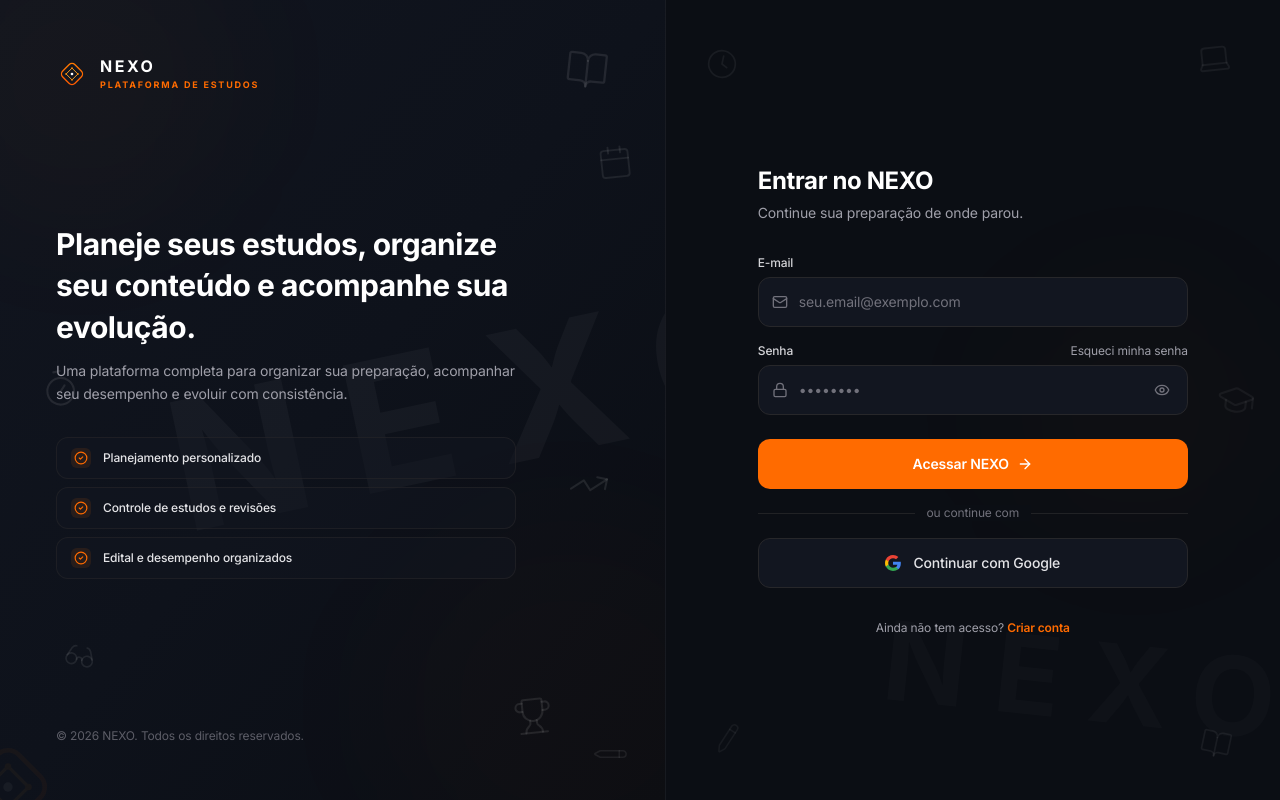
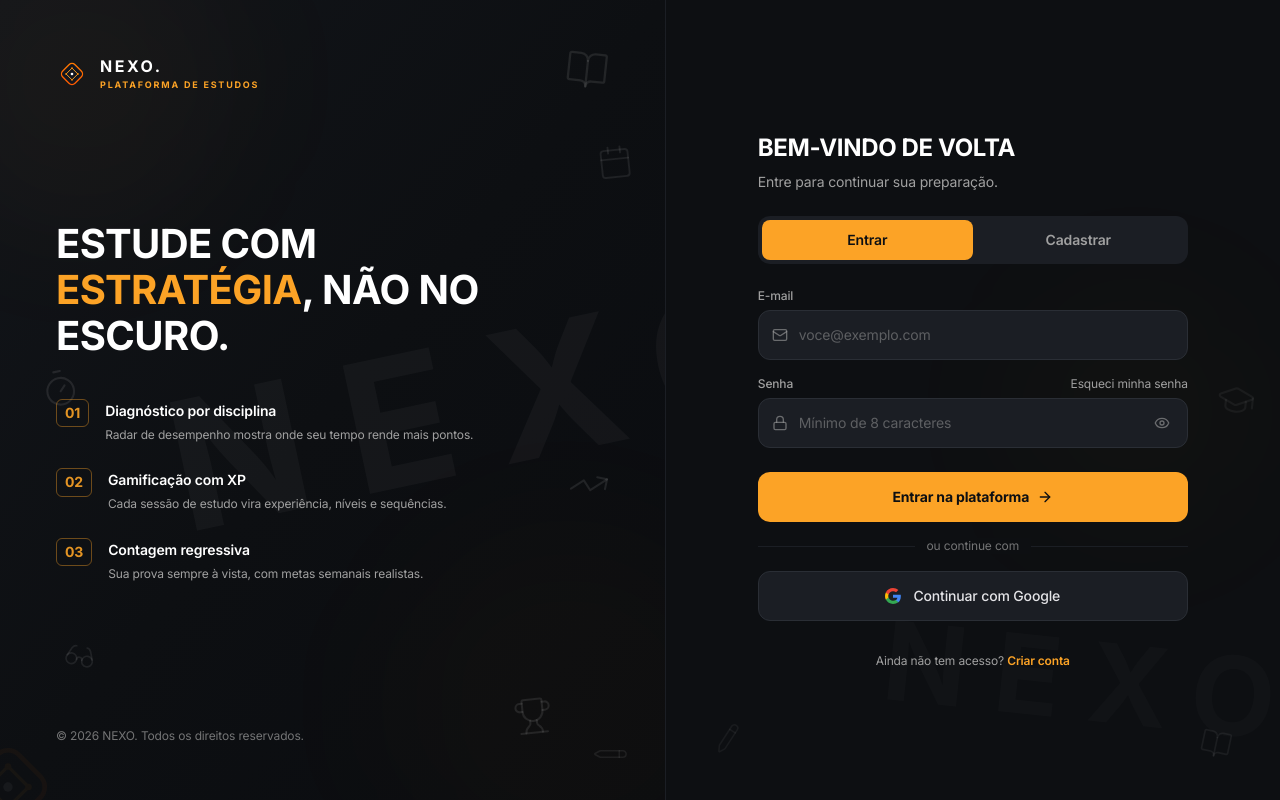
Before and after one commit to contatotheduarteonline-web/Nexo-Web, a React (Vite) app: page / in a window 1280 px wide. Built offline with nearby package versions, Linux system fonts and the light colour scheme; no server answers.

Commit message:
Atualizar interface da tela de login para novo design
Co-authored-by: contatotheduarteonline-web <329538315+contatotheduarteonline-web@users.noreply.github.com>

```diff
--- a/src/components/auth/LoginView.tsx
+++ b/src/components/auth/LoginView.tsx
@@ -6,14 +6,12 @@ import {
   AlertCircle,
   Eye,
   EyeOff,
-  CheckCircle2,
   BookOpen,
   Calendar,
   Clock,
   Timer,
   TrendingUp,
   Glasses,
-  Laptop,
   Trophy,
   Pencil,
   GraduationCap,
@@ -95,14 +93,14 @@ export const LoginView: React.FC<LoginViewProps> = ({ onGoToCadastro }) => {
   };
 
   return (
-    <div className="flex min-h-screen w-full bg-[#0B0E14] text-zinc-100 antialiased selection:bg-[#FF6B00]/30 selection:text-orange-200 lg:h-screen lg:overflow-hidden relative">
+    <div className="flex min-h-screen w-full bg-[#0d0f12] text-white antialiased selection:bg-[#fca326]/30 selection:text-[#fca326] lg:h-screen lg:overflow-hidden relative">
       {/* Desktop Left Institutional Section (52%) */}
-      <div className="hidden lg:flex lg:w-[52%] flex-col justify-between border-r border-zinc-800/40 bg-gradient-to-br from-[#11151F] via-[#0E121B] to-[#0A0D13] p-10 xl:p-14 2xl:p-16 relative overflow-y-auto overflow-x-hidden">
+      <div className="hidden lg:flex lg:w-[52%] flex-col justify-between border-r border-[#1b1e24] bg-gradient-to-br from-[#12151a] via-[#0d0f12] to-[#0a0c10] p-10 xl:p-14 2xl:p-16 relative overflow-y-auto overflow-x-hidden">
         {/* Layer 0: Decorative Watermark Background */}
         <div className="absolute inset-0 pointer-events-none select-none z-0 overflow-hidden">
           {/* Subtle warm ambient glows */}
-          <div className="absolute -top-20 -left-20 h-80 w-80 rounded-full bg-[#FF6B00]/[0.025] blur-3xl" />
-          <div className="absolute -bottom-24 -right-24 h-96 w-96 rounded-full bg-[#FF6B00]/[0.02] blur-3xl" />
+          <div className="absolute -top-20 -left-20 h-80 w-80 rounded-full bg-[#fca326]/[0.03] blur-3xl" />
+          <div className="absolute -bottom-24 -right-24 h-96 w-96 rounded-full bg-[#fca326]/[0.02] blur-3xl" />
 
           {/* Large NEXO Wordmark Watermark */}
           <div className="absolute right-0 top-1/2 -translate-y-1/2 translate-x-1/4 select-none pointer-events-none leading-none">
@@ -116,20 +114,13 @@ export const LoginView: React.FC<LoginViewProps> = ({ onGoToCadastro }) => {
             <Logo variant="symbol" size="hero" />
           </div>
 
-          {/* Outline Study Icons (Watermark line art: 7% - 10% opacity, stroke-[1.25]) */}
-          {/* Top-Right: Book */}
+          {/* Outline Study Icons (Watermark line art) */}
           <BookOpen className="absolute top-12 right-14 h-11 w-11 text-white/[0.09] stroke-[1.25] rotate-6" />
-          {/* Upper-Right: Calendar */}
           <Calendar className="absolute top-36 right-8 h-9 w-9 text-white/[0.08] stroke-[1.25] -rotate-6" />
-          {/* Mid-Left: Timer / Chronometer */}
           <Timer className="absolute top-[46%] left-10 h-10 w-10 text-white/[0.09] stroke-[1.25] -rotate-12" />
-          {/* Mid-Right: Performance Chart */}
           <TrendingUp className="absolute top-[58%] right-14 h-10 w-10 text-white/[0.09] stroke-[1.25] rotate-12" />
-          {/* Lower-Left: Glasses */}
           <Glasses className="absolute bottom-32 left-16 h-8 w-8 text-white/[0.08] stroke-[1.25] rotate-12" />
-          {/* Lower-Center: Trophy */}
           <Trophy className="absolute bottom-16 right-28 h-10 w-10 text-white/[0.09] stroke-[1.25] -rotate-6" />
-          {/* Bottom-Right: Pencil */}
           <Pencil className="absolute bottom-8 right-10 h-7 w-7 text-white/[0.07] stroke-[1.25] rotate-45" />
         </div>
 
@@ -139,9 +130,9 @@ export const LoginView: React.FC<LoginViewProps> = ({ onGoToCadastro }) => {
             <Logo variant="symbol" size="sm" />
             <div className="flex flex-col justify-center">
               <span className="text-base font-black tracking-[0.16em] text-white leading-tight">
-                NEXO
+                NEXO.
               </span>
-              <span className="text-[9px] font-bold uppercase tracking-[0.2em] text-[#FF6B00] mt-0.5">
+              <span className="text-[9px] font-bold uppercase tracking-[0.2em] text-[#fca326] mt-0.5">
                 Plataforma de Estudos
               </span>
             </div>
@@ -149,53 +140,63 @@ export const LoginView: React.FC<LoginViewProps> = ({ onGoToCadastro }) => {
         </div>
 
         {/* Central Presentation (Foreground: z-10) */}
-        <div className="relative z-10 my-auto max-w-[460px] space-y-7 py-8">
-          <div className="space-y-3">
-            <h1 className="text-2xl xl:text-3xl font-bold tracking-tight text-white leading-snug">
-              Planeje seus estudos, organize seu conteúdo e acompanhe sua evolução.
-            </h1>
-            <p className="text-sm text-zinc-400 font-normal leading-relaxed">
-              Uma plataforma completa para organizar sua preparação, acompanhar seu desempenho e evoluir com consistência.
-            </p>
-          </div>
+        <div className="relative z-10 my-auto max-w-[480px] space-y-10 py-8">
+          <h1 className="text-3xl xl:text-[40px] font-black uppercase tracking-tight text-white leading-[1.15]">
+            Estude com <span className="text-[#fca326]">estratégia</span>, não no escuro.
+          </h1>
 
-          {/* 3 Compact Benefit Items */}
-          <div className="space-y-2 pt-1">
-            <div className="flex items-center gap-3 rounded-xl border border-zinc-800/60 bg-[#121620]/50 px-3.5 py-2.5 text-xs text-zinc-200 transition-colors hover:border-zinc-700/60 hover:bg-[#141A26]">
-              <div className="flex h-5 w-5 shrink-0 items-center justify-center rounded-md bg-[#FF6B00]/10 text-[#FF6B00]">
-                <CheckCircle2 className="h-3.5 w-3.5" />
+          {/* 3 Numbered Feature Items */}
+          <div className="space-y-6">
+            <div className="flex items-start gap-4">
+              <span className="text-sm font-bold text-[#fca326]/90 border border-[#fca326]/40 rounded-md px-2 py-0.5 leading-relaxed select-none">
+                01
+              </span>
+              <div className="pt-0.5">
+                <p className="text-sm font-semibold text-white">Diagnóstico por disciplina</p>
+                <p className="text-xs text-[#a0a0a0] mt-1 leading-relaxed">
+                  Radar de desempenho mostra onde seu tempo rende mais pontos.
+                </p>
               </div>
-              <span className="font-medium">Planejamento personalizado</span>
             </div>
 
-            <div className="flex items-center gap-3 rounded-xl border border-zinc-800/60 bg-[#121620]/50 px-3.5 py-2.5 text-xs text-zinc-200 transition-colors hover:border-zinc-700/60 hover:bg-[#141A26]">
-              <div className="flex h-5 w-5 shrink-0 items-center justify-center rounded-md bg-[#FF6B00]/10 text-[#FF6B00]">
-                <CheckCircle2 className="h-3.5 w-3.5" />
+            <div className="flex items-start gap-4">
+              <span className="text-sm font-bold text-[#fca326]/90 border border-[#fca326]/40 rounded-md px-2 py-0.5 leading-relaxed select-none">
+                02
+              </span>
+              <div className="pt-0.5">
+                <p className="text-sm font-semibold text-white">Gamificação com XP</p>
+                <p className="text-xs text-[#a0a0a0] mt-1 leading-relaxed">
+                  Cada sessão de estudo vira experiência, níveis e sequências.
+                </p>
               </div>
-              <span className="font-medium">Controle de estudos e revisões</span>
             </div>
 
-            <div className="flex items-center gap-3 rounded-xl border border-zinc-800/60 bg-[#121620]/50 px-3.5 py-2.5 text-xs text-zinc-200 transition-colors hover:border-zinc-700/60 hover:bg-[#141A26]">
-              <div className="flex h-5 w-5 shrink-0 items-center justify-center rounded-md bg-[#FF6B00]/10 text-[#FF6B00]">
-                <CheckCircle2 className="h-3.5 w-3.5" />
+            <div className="flex items-start gap-4">
+              <span className="text-sm font-bold text-[#fca326]/90 border border-[#fca326]/40 rounded-md px-2 py-0.5 leading-relaxed select-none">
+                03
+              </span>
+              <div className="pt-0.5">
+                <p className="text-sm font-semibold text-white">Contagem regressiva</p>
+                <p className="text-xs text-[#a0a0a0] mt-1 leading-relaxed">
+                  Sua prova sempre à vista, com metas semanais realistas.
+                </p>
               </div>
-              <span className="font-medium">Edital e desempenho organizados</span>
             </div>
           </div>
         </div>
 
         {/* Footer (Foreground: z-10) */}
-        <div className="relative z-10 text-xs text-zinc-500/80 font-normal pt-4">
+        <div className="relative z-10 text-xs text-[#a0a0a0]/70 font-normal pt-4">
           © 2026 NEXO. Todos os direitos reservados.
         </div>
       </div>
 
       {/* Right Side: Clean Login Form (48% on desktop) */}
-      <div className="flex w-full lg:w-[48%] flex-col justify-center items-center p-6 sm:p-10 lg:p-12 xl:p-16 h-full overflow-y-auto overflow-x-hidden bg-[#0B0E14] relative">
-        {/* Layer 0: Subtle Watermark Background for Right Side (discreet 5% - 7% opacity, perimeter only) */}
+      <div className="flex w-full lg:w-[48%] flex-col justify-center items-center p-6 sm:p-10 lg:p-12 xl:p-16 h-full overflow-y-auto overflow-x-hidden bg-[#0d0f12] relative">
+        {/* Layer 0: Subtle Watermark Background for Right Side */}
         <div className="absolute inset-0 pointer-events-none select-none z-0 overflow-hidden">
           {/* Soft ambient depth glow */}
-          <div className="absolute top-1/3 right-0 h-72 w-72 rounded-full bg-[#FF6B00]/[0.015] blur-3xl" />
+          <div className="absolute top-1/3 right-0 h-72 w-72 rounded-full bg-[#fca326]/[0.015] blur-3xl" />
 
           {/* Subtle Wordmark Watermark on right edge */}
           <div className="hidden lg:block absolute -right-6 bottom-16 select-none pointer-events-none leading-none">
@@ -204,18 +205,10 @@ export const LoginView: React.FC<LoginViewProps> = ({ onGoToCadastro }) => {
             </span>
           </div>
 
-          {/* Outline Study Icons - Perimeter Placement only (leaves center form 100% clean) */}
-          {/* Top-Right: Laptop */}
-          <Laptop className="absolute top-8 right-8 sm:top-10 sm:right-12 h-9 w-9 text-white/[0.06] stroke-[1.25] -rotate-6" />
-          {/* Top-Left: Clock (Desktop only) */}
-          <Clock className="hidden lg:block absolute top-12 left-10 h-8 w-8 text-white/[0.06] stroke-[1.25] rotate-12" />
-          {/* Mid-Right Edge: Graduation Cap (Desktop only) */}
+          {/* Outline Study Icons - Perimeter Placement only */}
           <GraduationCap className="hidden lg:block absolute top-1/2 right-6 -translate-y-1/2 h-10 w-10 text-white/[0.05] stroke-[1.25] rotate-6" />
-          {/* Bottom-Right: Book (Desktop + Mobile corner) */}
           <BookOpen className="absolute bottom-8 right-8 sm:bottom-10 sm:right-12 h-8 w-8 text-white/[0.06] stroke-[1.25] rotate-12" />
-          {/* Bottom-Left: Pencil (Desktop + Mobile corner) */}
           <Pencil className="absolute bottom-10 left-8 sm:bottom-12 sm:left-12 h-7 w-7 text-white/[0.05] stroke-[1.25] -rotate-12" />
-          {/* Mobile Top-Left subtle Trophy */}
           <Trophy className="lg:hidden absolute top-6 left-6 h-7 w-7 text-white/[0.05] stroke-[1.25] -rotate-6" />
         </div>
 
@@ -227,9 +220,9 @@ export const LoginView: React.FC<LoginViewProps> = ({ onGoToCadastro }) => {
               <Logo variant="symbol" size="sm" />
               <div className="flex flex-col text-left">
                 <span className="text-lg font-black tracking-[0.18em] text-white leading-none">
-                  NEXO
+                  NEXO.
                 </span>
-                <span className="text-[9px] font-bold uppercase tracking-[0.22em] text-[#FF6B00] mt-0.5">
+                <span className="text-[9px] font-bold uppercase tracking-[0.22em] text-[#fca326] mt-0.5">
                   Plataforma de Estudos
                 </span>
               </div>
@@ -237,13 +230,31 @@ export const LoginView: React.FC<LoginViewProps> = ({ onGoToCadastro }) => {
           </div>
 
           {/* Form Header */}
-          <div className="mb-8 space-y-1.5 text-left">
-            <h2 className="text-2xl font-bold tracking-tight text-white">
-              Entrar no NEXO
+          <div className="mb-6 space-y-2 text-left">
+            <h2 className="text-2xl font-black uppercase tracking-tight text-white">
+              Bem-vindo de volta
             </h2>
-            <p className="text-sm text-zinc-400 font-normal">
-              Continue sua preparação de onde parou.
+            <p className="text-sm text-[#a0a0a0] font-normal">
+              Entre para continuar sua preparação.
             </p>
+          </div>
+
+          {/* Tab Switcher */}
+          <div className="mb-6 flex rounded-xl bg-[#1b1e24] p-1">
+            <button
+              type="button"
+              className="flex-1 rounded-lg bg-[#fca326] px-4 py-2.5 text-sm font-semibold text-[#0d0f12] transition-colors cursor-default"
+            >
+              Entrar
+            </button>
+            <button
+              type="button"
+              onClick={onGoToCadastro}
+              disabled={!onGoToCadastro}
+              className="flex-1 rounded-lg px-4 py-2.5 text-sm font-semibold text-[#a0a0a0] hover:text-white transition-colors cursor-pointer disabled:cursor-default"
+            >
+              Cadastrar
+            </button>
           </div>
 
           {/* Unauthorized Domain Helper Notification */}
@@ -326,7 +337,7 @@ export const LoginView: React.FC<LoginViewProps> = ({ onGoToCadastro }) => {
                     type="button"
                     onClick={handleGoogleLogin}
                     disabled={isLoading || isGoogleLoading}
-                    className="mt-1 inline-flex items-center gap-1.5 rounded-lg bg-[#FF6B00] px-3 py-1.5 text-xs font-semibold text-white hover:bg-[#FF7A1A] transition-colors cursor-pointer"
+                    className="mt-1 inline-flex items-center gap-1.5 rounded-lg bg-[#fca326] px-3 py-1.5 text-xs font-semibold text-[#0d0f12] hover:bg-[#ffb04d] transition-colors cursor-pointer"
                   >
                     <span>Entrar com Conta Google</span>
                     <ArrowRight className="h-3.5 w-3.5" />
@@ -339,7 +350,7 @@ export const LoginView: React.FC<LoginViewProps> = ({ onGoToCadastro }) => {
           {/* Email + Password Form */}
           <form onSubmit={handleEmailLogin} className="space-y-4" noValidate>
             <div>
-              <label htmlFor="login-email" className="block text-xs font-medium text-zinc-300 mb-1.5">
+              <label htmlFor="login-email" className="block text-xs font-medium text-[#a0a0a0] mb-1.5">
                 E-mail
               </label>
               <div className="relative">
@@ -353,22 +364,22 @@ export const LoginView: React.FC<LoginViewProps> = ({ onGoToCadastro }) => {
                     setEmail(e.target.value);
                     if (error) setError("");
                   }}
-                  placeholder="seu.email@exemplo.com"
-                  className="h-[50px] w-full rounded-xl border border-zinc-800 bg-[#121620] pl-10 pr-4 text-sm text-white placeholder:text-zinc-500 transition-colors focus:border-[#FF6B00] focus:ring-1 focus:ring-[#FF6B00]/30 focus:outline-none"
+                  placeholder="voce@exemplo.com"
+                  className="h-[50px] w-full rounded-xl border border-[#2a2e35] bg-[#1b1e24] pl-10 pr-4 text-sm text-white placeholder:text-[#a0a0a0]/50 transition-colors focus:border-[#fca326] focus:ring-1 focus:ring-[#fca326]/30 focus:outline-none"
                 />
-                <Mail className="absolute left-3.5 top-1/2 -translate-y-1/2 h-4 w-4 text-zinc-500 pointer-events-none" />
+                <Mail className="absolute left-3.5 top-1/2 -translate-y-1/2 h-4 w-4 text-[#a0a0a0]/60 pointer-events-none" />
               </div>
             </div>
 
             <div>
               <div className="flex items-center justify-between mb-1.5">
-                <label htmlFor="login-password" className="block text-xs font-medium text-zinc-300">
+                <label htmlFor="login-password" className="block text-xs font-medium text-[#a0a0a0]">
                   Senha
                 </label>
                 <button
                   type="button"
                   onClick={() => setIsForgotModalOpen(true)}
-                  className="text-xs text-zinc-400 hover:text-[#FF6B00] transition-colors cursor-pointer"
+                  className="text-xs text-[#a0a0a0] hover:text-[#fca326] transition-colors cursor-pointer"
                 >
                   Esqueci minha senha
                 </button>
@@ -384,14 +395,14 @@ export const LoginView: React.FC<LoginViewProps> = ({ onGoToCadastro }) => {
                     setPassword(e.target.value);
                     if (error) setError("");
                   }}
-                  placeholder="••••••••"
-                  className="h-[50px] w-full rounded-xl border border-zinc-800 bg-[#121620] pl-10 pr-11 text-sm text-white placeholder:text-zinc-500 transition-colors focus:border-[#FF6B00] focus:ring-1 focus:ring-[#FF6B00]/30 focus:outline-none"
+                  placeholder="Mínimo de 8 caracteres"
+                  className="h-[50px] w-full rounded-xl border border-[#2a2e35] bg-[#1b1e24] pl-10 pr-11 text-sm text-white placeholder:text-[#a0a0a0]/50 transition-colors focus:border-[#fca326] focus:ring-1 focus:ring-[#fca326]/30 focus:outline-none"
                 />
-                <Lock className="absolute left-3.5 top-1/2 -translate-y-1/2 h-4 w-4 text-zinc-500 pointer-events-none" />
+                <Lock className="absolute left-3.5 top-1/2 -translate-y-1/2 h-4 w-4 text-[#a0a0a0]/60 pointer-events-none" />
                 <button
                   type="button"
                   onClick={() => setShowPassword(!showPassword)}
-                  className="absolute right-3.5 top-1/2 -translate-y-1/2 text-zinc-500 hover:text-zinc-300 transition-colors p-1 cursor-pointer"
+                  className="absolute right-3.5 top-1/2 -translate-y-1/2 text-[#a0a0a0]/60 hover:text-[#a0a0a0] transition-colors p-1 cursor-pointer"
                   aria-label={showPassword ? "Ocultar senha" : "Ver senha"}
                   title={showPassword ? "Ocultar senha" : "Ver senha"}
                 >
@@ -405,9 +416,9 @@ export const LoginView: React.FC<LoginViewProps> = ({ onGoToCadastro }) => {
               <button
                 type="submit"
                 disabled={isLoading || isGoogleLoading}
-                className="flex h-[50px] w-full items-center justify-center gap-2 rounded-xl bg-[#FF6B00] hover:bg-[#FF7A1A] text-sm font-semibold text-white transition-colors duration-150 active:scale-[0.99] disabled:opacity-50 disabled:pointer-events-none cursor-pointer"
+                className="flex h-[50px] w-full items-center justify-center gap-2 rounded-xl bg-[#fca326] hover:bg-[#ffb04d] text-sm font-bold text-[#0d0f12] transition-colors duration-150 active:scale-[0.99] disabled:opacity-50 disabled:pointer-events-none cursor-pointer"
               >
-                <span>{isLoading ? "Validando credenciais..." : "Acessar NEXO"}</span>
+                <span>{isLoading ? "Validando credenciais..." : "Entrar na plataforma"}</span>
                 {!isLoading && <ArrowRight className="h-4 w-4" />}
               </button>
             </div>
@@ -415,8 +426,8 @@ export const LoginView: React.FC<LoginViewProps> = ({ onGoToCadastro }) => {
 
           {/* Divider */}
           <div className="relative flex items-center justify-center my-6">
-            <div className="w-full border-t border-zinc-800/80"></div>
-            <span className="absolute bg-[#0B0E14] px-3 text-xs text-zinc-500 font-normal">
+            <div className="w-full border-t border-[#1b1e24]"></div>
+            <span className="absolute bg-[#0d0f12] px-3 text-xs text-[#a0a0a0]/70 font-normal">
               ou continue com
             </span>
           </div>
@@ -426,7 +437,7 @@ export const LoginView: React.FC<LoginViewProps> = ({ onGoToCadastro }) => {
             type="button"
             onClick={handleGoogleLogin}
             disabled={isLoading || isGoogleLoading}
-            className="flex h-[50px] w-full items-center justify-center gap-3 rounded-xl border border-zinc-800 bg-[#121620] hover:bg-[#161B26] hover:border-zinc-700 text-sm font-medium text-zinc-200 transition-colors duration-150 active:scale-[0.99] disabled:opacity-50 disabled:pointer-events-none cursor-pointer"
+            className="flex h-[50px] w-full items-center justify-center gap-3 rounded-xl border border-[#2a2e35] bg-[#1b1e24] hover:bg-[#22262d] hover:border-[#3a3f47] text-sm font-medium text-zinc-200 transition-colors duration-150 active:scale-[0.99] disabled:opacity-50 disabled:pointer-events-none cursor-pointer"
           >
             <svg className="h-4 w-4 shrink-0" viewBox="0 0 24 24">
               <path
@@ -451,12 +462,12 @@ export const LoginView: React.FC<LoginViewProps> = ({ onGoToCadastro }) => {
 
           {/* Registration Link */}
           {onGoToCadastro && (
-            <p className="mt-8 text-center text-xs text-zinc-400">
+            <p className="mt-8 text-center text-xs text-[#a0a0a0]">
               Ainda não tem acesso?{" "}
               <button
                 type="button"
                 onClick={onGoToCadastro}
-                className="font-semibold text-[#FF6B00] hover:text-[#FF8533] transition-colors cursor-pointer underline-offset-4 hover:underline"
+                className="font-semibold text-[#fca326] hover:text-[#ffb04d] transition-colors cursor-pointer underline-offset-4 hover:underline"
               >
                 Criar conta
               </button>
```
